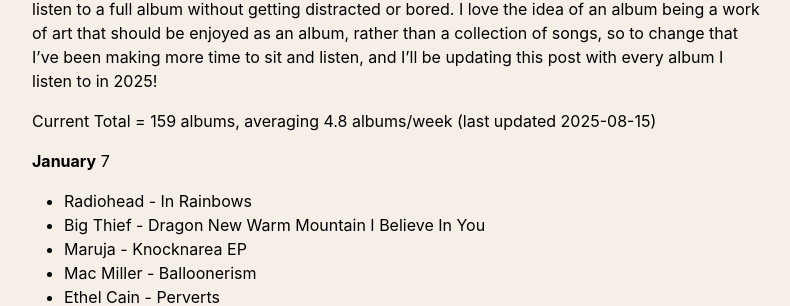
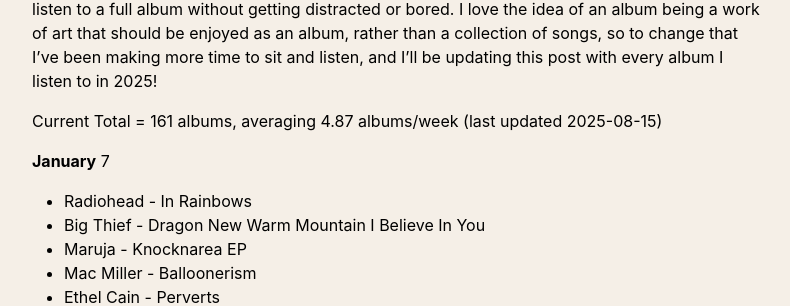
Before and after one commit to thomasmcquaidee/thomasmcquaidee.github.io, a Jekyll site: the page built from _posts/2025-01-21-listening-to-more-albums.md, in a window 1280 px wide and 900 px high. Shown: the part 299-605 px from the top of the window, without its empty margins (242-1032 px from the left). Built offline with Jekyll 4.4.1, drawn with Linux system fonts in a browser that asks for light colours; some of the changed lines change nothing that is shown; some of the changed text lies outside the part shown.

Commit message:
Update 2025-01-21-listening-to-more-albums.md

```diff
--- a/_posts/2025-01-21-listening-to-more-albums.md
+++ b/_posts/2025-01-21-listening-to-more-albums.md
@@ -9,7 +9,7 @@
 
 I've been making an effort to listen to more albums as full, cohesive bodies of work. It seems silly, especially considering my line of work, but I sometimes find it quite difficult to just sit a listen to a full album without getting distracted or bored. I love the idea of an album being a work of art that should be enjoyed as an album, rather than a collection of songs, so to change that I've been making more time to sit and listen, and I'll be updating this post with every album I listen to in 2025!
 
-Current Total = 159 albums, averaging 4.8 albums/week (last updated 2025-08-15)
+Current Total = 161 albums, averaging 4.87 albums/week (last updated 2025-08-15)
 
 
 **January** 7
@@ -175,7 +175,7 @@
 - Freddie Gibbs & The Alchemist - Alfredo 2
 - Dijon - Absolutely
 
-**August** - 11
+**August** - 13
 - Radiohead - OK Computer
 - Atoms for Peace - Amok
 - Susumu Yokota - sakura
@@ -187,6 +187,8 @@
 - Slim Sinna - Dave's Revenge - EP
 - Anamanaguchi - Anyway
 - Santana - Caravanserai
+- Hainbach & ensemble recherche - Retold
+- Four Tet - New Energy
 
 
 *Want to listen to*
```
